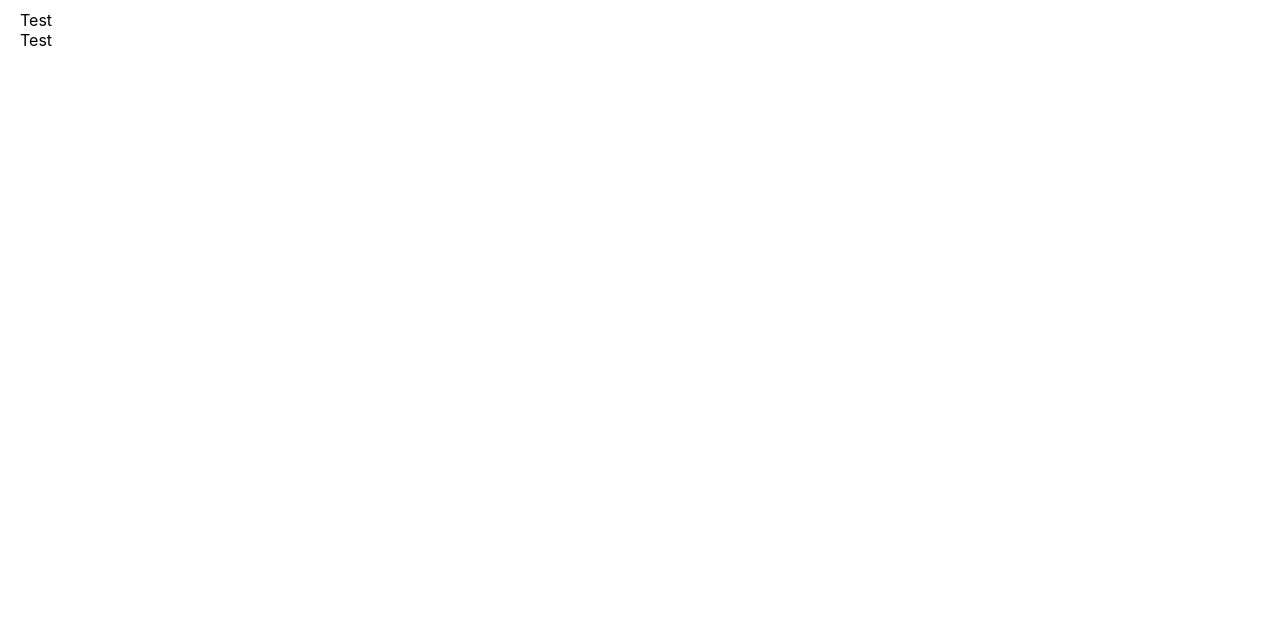
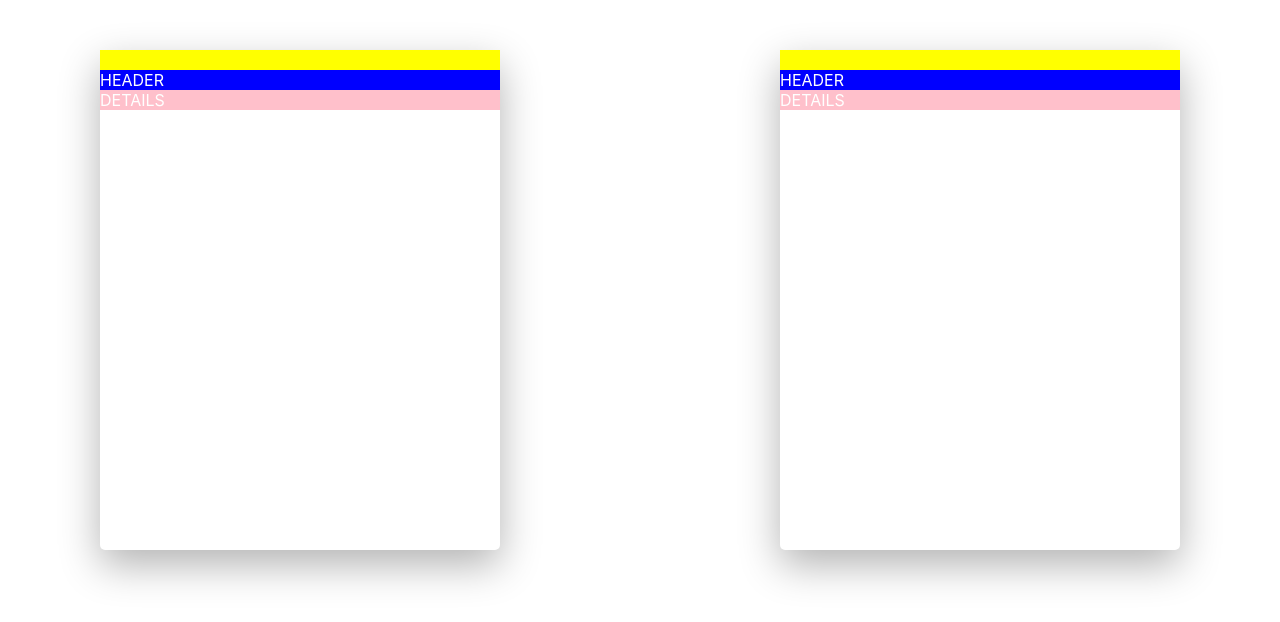
Before and after one commit to todorgarnev/weather-app, a React (Create React App) app: page / in a window 1280 px wide. Shown: the top 622 px of the page. Built offline with nearby package versions, Linux system fonts and the light colour scheme.

Commit message:
Added styles for the day component rotation.

```diff
--- a/public/index.html
+++ b/public/index.html
@@ -10,34 +10,12 @@
       content="Web site created using create-react-app"
     />
     <link rel="apple-touch-icon" href="%PUBLIC_URL%/logo192.png" />
-    <!--
-      manifest.json provides metadata used when your web app is installed on a
-      user's mobile device or desktop. See https://developers.google.com/web/fundamentals/web-app-manifest/
-    -->
     <link rel="manifest" href="%PUBLIC_URL%/manifest.json" />
-    <!--
-      Notice the use of %PUBLIC_URL% in the tags above.
-      It will be replaced with the URL of the `public` folder during the build.
-      Only files inside the `public` folder can be referenced from the HTML.
 
-      Unlike "/favicon.ico" or "favicon.ico", "%PUBLIC_URL%/favicon.ico" will
-      work correctly both with client-side routing and a non-root public URL.
-      Learn how to configure a non-root public URL by running `npm run build`.
-    -->
-    <title>React App</title>
+    <title>Weather app</title>
   </head>
   <body>
     <noscript>You need to enable JavaScript to run this app.</noscript>
     <div id="root"></div>
-    <!--
-      This HTML file is a template.
-      If you open it directly in the browser, you will see an empty page.
-
-      You can add webfonts, meta tags, or analytics to this file.
-      The build step will place the bundled scripts into the <body> tag.
-
-      To begin the development, run `npm start` or `yarn start`.
-      To create a production bundle, use `npm run build` or `yarn build`.
-    -->
   </body>
 </html>
--- a/src/App.scss
+++ b/src/App.scss
@@ -1,3 +1,3 @@
 .app {
-  padding: 1rem 2rem;
+  padding: 5rem 10rem;
 }
--- /dev/null
+++ b/src/components/Days/Day/Day.scss
@@ -0,0 +1,48 @@
+.day {
+  position: relative;
+  width: 40rem;
+  height: 50rem;
+  perspective: 150rem;
+
+  .side {
+    position: absolute;
+    top: 0;
+    left: 0;
+    width: 100%;
+    height: 50rem;
+    border-radius: 0.5rem;
+    box-shadow: 0 1.5rem 4rem rgba(#000, 0.3);
+    color: #fff;
+    backface-visibility: hidden;
+    transition: all 1.5s ease;
+
+    &.front {
+      background-color: #fff;
+
+      .picture {
+        background-color: yellow;
+      }
+
+      .header {
+        background-color: blue;
+      }
+
+      .details {
+        background-color: pink;
+      }
+    }
+
+    &.back {
+      transform: rotateY(180deg);
+      background-image: linear-gradient(to right bottom, #ffb900, #ff7730);
+    }
+  }
+
+  &:hover .side.front {
+    transform: rotateY(-180deg);
+  }
+
+  &:hover .side.back {
+    transform: rotateY(0);
+  }
+}
--- a/src/components/Days/Day/Day.tsx
+++ b/src/components/Days/Day/Day.tsx
@@ -1,10 +1,24 @@
 import React, { FunctionComponent } from 'react';
-import './Day.module.scss';
+import './Day.scss';
 
 const Day: FunctionComponent = () => {
   return (
-    <div>
-      Test
+    <div className="day">
+      <div className="side front">
+        <div className="picture">&nbsp;</div>
+
+        <div className="header">
+          HEADER
+       </div>
+
+        <div className="details">
+          DETAILS
+       </div>
+      </div>
+
+      <div className="side back">
+        BACK
+      </div>
     </div>
   );
 }
--- /dev/null
+++ b/src/components/Days/Days.scss
@@ -0,0 +1,4 @@
+.days {
+  display: flex;
+  justify-content: space-between ;
+}
--- a/src/components/Days/Days.tsx
+++ b/src/components/Days/Days.tsx
@@ -1,15 +1,15 @@
 import React, { FunctionComponent } from 'react';
-import './Days.module.scss';
+import './Days.scss';
 
 import Day from './Day/Day';
 
 
 const Days: FunctionComponent = () => {
   return (
-    <React.Fragment>
+    <div className="days">
       <Day />
       <Day />
-    </React.Fragment>
+    </div>
   );
 }
 
--- a/src/index.scss
+++ b/src/index.scss
@@ -4,16 +4,15 @@ html {
 
 body {
   margin: 0;
-  font-family: -apple-system, BlinkMacSystemFont, 'Segoe UI', 'Roboto', 'Oxygen',
-    'Ubuntu', 'Cantarell', 'Fira Sans', 'Droid Sans', 'Helvetica Neue',
-    sans-serif;
+  font-family: -apple-system, BlinkMacSystemFont, "Segoe UI", "Roboto", "Oxygen", "Ubuntu", "Cantarell", "Fira Sans",
+    "Droid Sans", "Helvetica Neue", sans-serif;
   -webkit-font-smoothing: antialiased;
   -moz-osx-font-smoothing: grayscale;
   box-sizing: border-box;
   font-size: 1.6rem;
+  box-sizing: border-box;
 }
 
 code {
-  font-family: source-code-pro, Menlo, Monaco, Consolas, 'Courier New',
-    monospace;
+  font-family: source-code-pro, Menlo, Monaco, Consolas, "Courier New", monospace;
 }
```
Also changed, not shown: src/components/Days/Day/Day.module.scss (deleted), src/components/Days/Days.module.scss (deleted).
